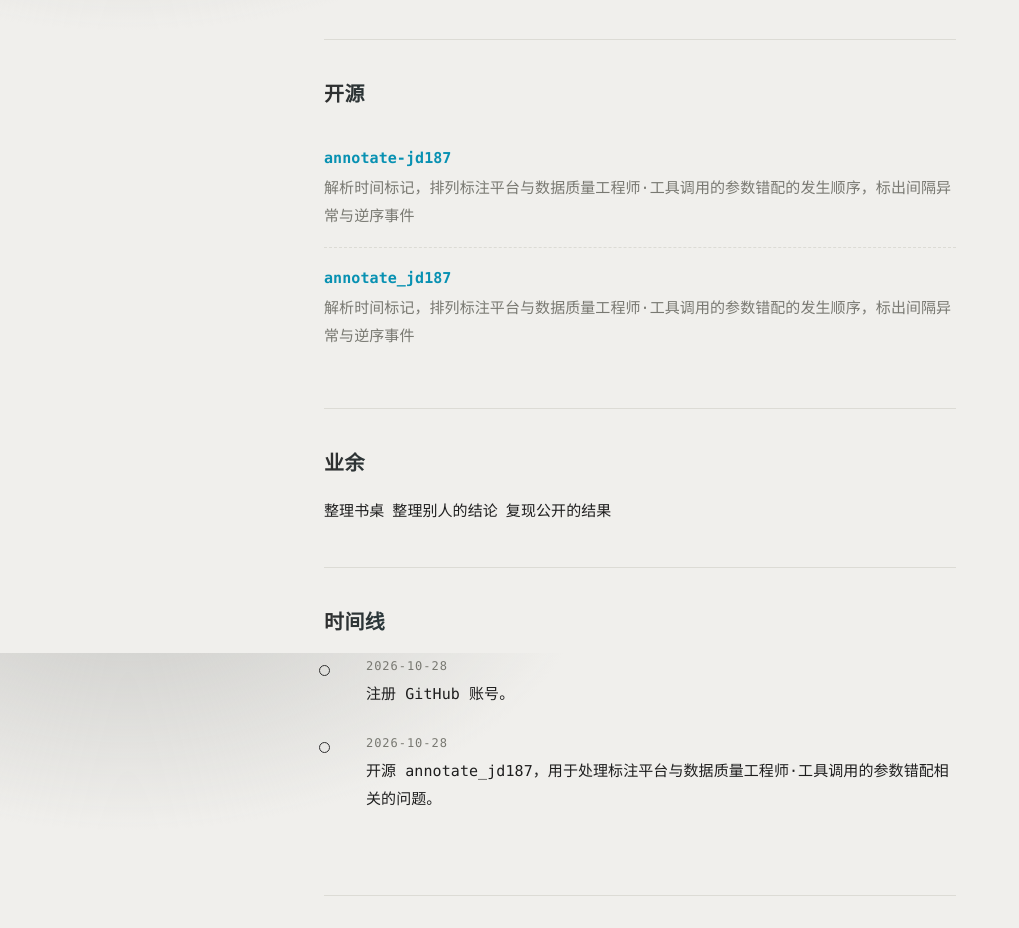
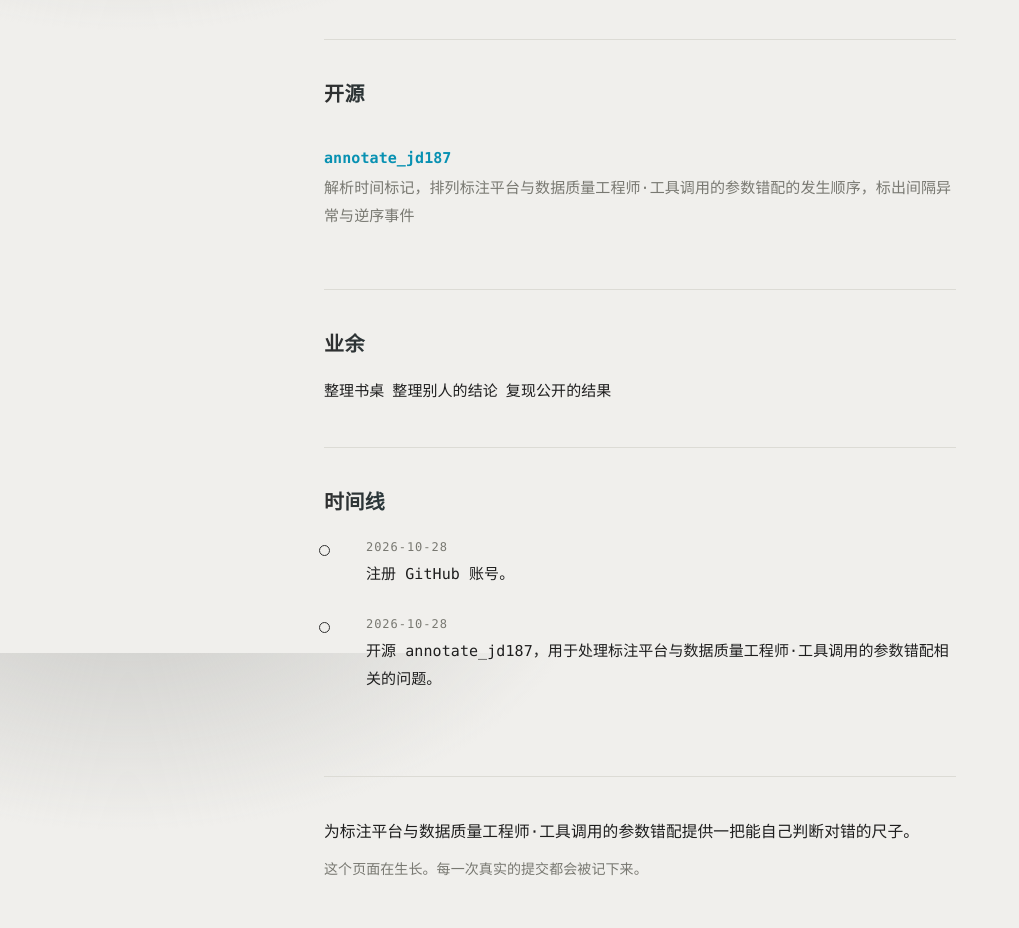
Before and after one commit to eberroy/eberroy.github.io, a plain HTML site: page index.html in a window 1280 px wide. Shown: the part 947-1875 px from the top of the page, without its empty margins (0-1019 px from the left). Drawn offline with Linux system fonts and the light colour scheme.

Commit message:
fix: 更新个人站点

```diff
--- a/index.html
+++ b/index.html
@@ -102,9 +102,6 @@ background-image:radial-gradient(#dcdbd5 1px, transparent 1px);background-size:2
 <section id="work">
   <h2>开源</h2>
   <ul class="repos">
-    <li><div class="name"><a href="https://github.com/eberroy/annotate-jd187" rel="noopener">annotate-jd187</a></div>
-      <div class="desc">解析时间标记，排列标注平台与数据质量工程师·工具调用的参数错配的发生顺序，标出间隔异常与逆序事件</div>
-    </li>
     <li><div class="name"><a href="https://github.com/eberroy/annotate_jd187" rel="noopener">annotate_jd187</a></div>
       <div class="desc">解析时间标记，排列标注平台与数据质量工程师·工具调用的参数错配的发生顺序，标出间隔异常与逆序事件</div>
     </li>
```
